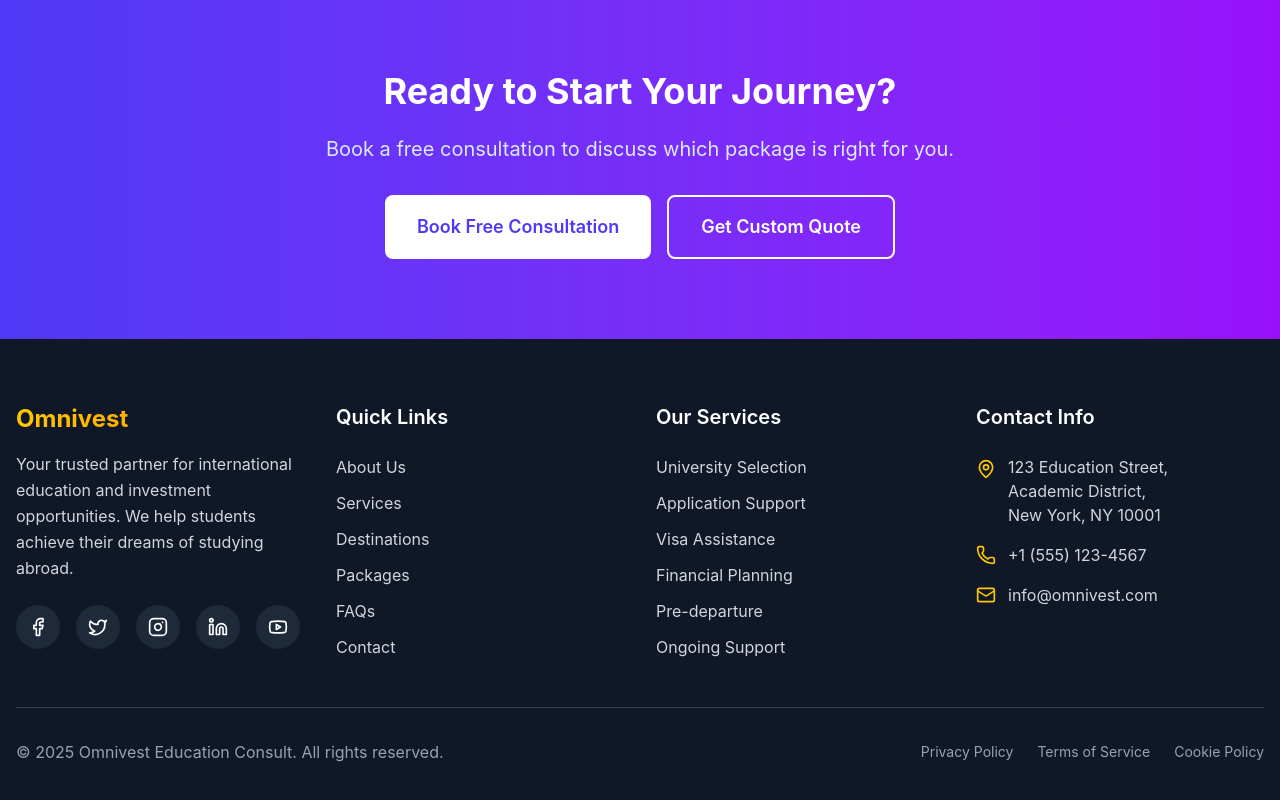
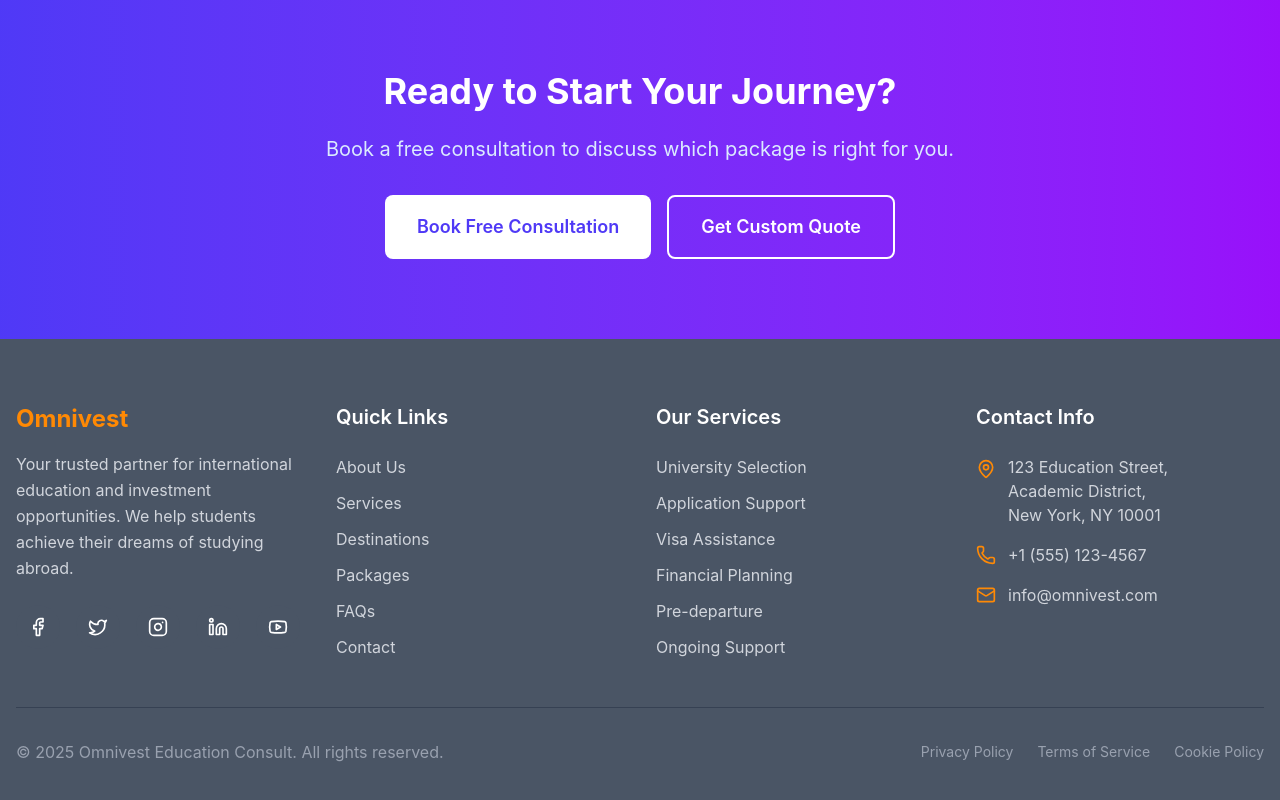
Before and after one commit to KwameGilbert/omnivest, a React (Vite) app: page /packages in a window 1280 px wide. Shown: the part 2922-3722 px from the top of the page. Built offline with nearby package versions, Linux system fonts and the light colour scheme.

Commit message:
fix: Update styling in various components for improved consistency; add overflow-x-hidden utility class

```diff
--- a/public/styles/output.css
+++ b/public/styles/output.css
@@ -766,6 +766,9 @@
   .overflow-x-auto {
     overflow-x: auto;
   }
+  .overflow-x-hidden {
+    overflow-x: hidden;
+  }
   .rounded-2xl {
     border-radius: var(--radius-2xl);
   }
@@ -1670,6 +1673,20 @@
       }
     }
   }
+  .hover\:bg-gray-600 {
+    &:hover {
+      @media (hover: hover) {
+        background-color: var(--color-gray-600);
+      }
+    }
+  }
+  .hover\:bg-gray-700 {
+    &:hover {
+      @media (hover: hover) {
+        background-color: var(--color-gray-700);
+      }
+    }
+  }
   .hover\:bg-harmony-dark\/10 {
     &:hover {
       @media (hover: hover) {
@@ -1694,6 +1711,13 @@
       }
     }
   }
+  .hover\:bg-orange-600 {
+    &:hover {
+      @media (hover: hover) {
+        background-color: var(--color-orange-600);
+      }
+    }
+  }
   .hover\:bg-white {
     &:hover {
       @media (hover: hover) {
@@ -1740,6 +1764,13 @@
     &:hover {
       @media (hover: hover) {
         color: var(--color-indigo-900);
+      }
+    }
+  }
+  .hover\:text-orange-400 {
+    &:hover {
+      @media (hover: hover) {
+        color: var(--color-orange-400);
       }
     }
   }
--- a/src/components/about/AboutHero.jsx
+++ b/src/components/about/AboutHero.jsx
@@ -3,7 +3,7 @@ import { motion } from 'framer-motion';
 
 const AboutHero = () => {
     return (
-        <section className="bg-gray-800 text-white py-20">
+        <section className="bg-gray-600 text-white py-20">
             <div className="container mx-auto px-4">
                 <motion.div
                     initial={{ opacity: 0, y: 50 }}
--- a/src/components/layout/Footer.jsx
+++ b/src/components/layout/Footer.jsx
@@ -30,7 +30,7 @@ const Footer = () => {
     ];
 
     return (
-        <footer className="bg-gray-900 text-white">
+        <footer className="bg-gray-600 text-white">
             <div className="container mx-auto px-4 py-16">
                 <div className="grid md:grid-cols-2 lg:grid-cols-4 gap-8">
                     {/* Company Info */}
@@ -40,7 +40,7 @@ const Footer = () => {
                         transition={{ duration: 0.6 }}
                         viewport={{ once: true }}
                     >
-                        <h3 className="text-2xl font-bold text-gradient bg-gradient-to-r from-yellow-400 to-orange-400 bg-clip-text text-transparent mb-4">
+                        <h3 className="text-2xl font-bold text-gradient bg-gradient-to-r from-orange-400 to-orange-400 bg-clip-text text-transparent mb-4">
                             Omnivest
                         </h3>
                         <p className="text-gray-300 mb-6 leading-relaxed">
@@ -56,7 +56,7 @@ const Footer = () => {
                                     href={social.href}
                                     whileHover={{ scale: 1.1, y: -2 }}
                                     whileTap={{ scale: 0.95 }}
-                                    className="bg-gray-800 p-3 rounded-full hover:bg-indigo-600 transition-colors"
+                                    className="bg-gray-600 p-3 rounded-full hover:bg-orange-600 transition-colors"
                                     aria-label={social.label}
                                 >
                                     {social.icon}
@@ -79,7 +79,7 @@ const Footer = () => {
                                     <motion.a
                                         href={link.href}
                                         whileHover={{ x: 5 }}
-                                        className="text-gray-300 hover:text-yellow-400 transition-colors"
+                                        className="text-gray-300 hover:text-orange-400 transition-colors"
                                     >
                                         {link.name}
                                     </motion.a>
@@ -102,7 +102,7 @@ const Footer = () => {
                                     <motion.a
                                         href={service.href}
                                         whileHover={{ x: 5 }}
-                                        className="text-gray-300 hover:text-yellow-400 transition-colors"
+                                        className="text-gray-300 hover:text-orange-400 transition-colors"
                                     >
                                         {service.name}
                                     </motion.a>
@@ -121,7 +121,7 @@ const Footer = () => {
                         <h4 className="text-xl font-semibold mb-6">Contact Info</h4>
                         <div className="space-y-4">
                             <div className="flex items-start space-x-3">
-                                <MapPin className="w-5 h-5 text-yellow-400 mt-1 flex-shrink-0" />
+                                <MapPin className="w-5 h-5 text-orange-400 mt-1 flex-shrink-0" />
                                 <div>
                                     <p className="text-gray-300">
                                         123 Education Street,<br />
@@ -132,15 +132,15 @@ const Footer = () => {
                             </div>
 
                             <div className="flex items-center space-x-3">
-                                <Phone className="w-5 h-5 text-yellow-400" />
-                                <a href="tel:+15551234567" className="text-gray-300 hover:text-yellow-400 transition-colors">
+                                <Phone className="w-5 h-5 text-orange-400" />
+                                <a href="tel:+15551234567" className="text-gray-300 hover:text-orange-400 transition-colors">
                                     +1 (555) 123-4567
                                 </a>
                             </div>
 
                             <div className="flex items-center space-x-3">
-                                <Mail className="w-5 h-5 text-yellow-400" />
-                                <a href="mailto:info@omnivest.com" className="text-gray-300 hover:text-yellow-400 transition-colors">
+                                <Mail className="w-5 h-5 text-orange-400" />
+                                <a href="mailto:info@omnivest.com" className="text-gray-300 hover:text-orange-400 transition-colors">
                                     info@omnivest.com
                                 </a>
                             </div>
@@ -164,21 +164,21 @@ const Footer = () => {
                         <motion.a
                             href="/privacy"
                             whileHover={{ y: -2 }}
-                            className="text-gray-400 hover:text-yellow-400 transition-colors"
+                            className="text-gray-400 hover:text-orange-400 transition-colors"
                         >
                             Privacy Policy
                         </motion.a>
                         <motion.a
                             href="/terms"
                             whileHover={{ y: -2 }}
-                            className="text-gray-400 hover:text-yellow-400 transition-colors"
+                            className="text-gray-400 hover:text-orange-400 transition-colors"
                         >
                             Terms of Service
                         </motion.a>
                         <motion.a
                             href="/cookies"
                             whileHover={{ y: -2 }}
-                            className="text-gray-400 hover:text-yellow-400 transition-colors"
+                            className="text-gray-400 hover:text-orange-400 transition-colors"
                         >
                             Cookie Policy
                         </motion.a>
--- a/src/components/layout/Navbar.jsx
+++ b/src/components/layout/Navbar.jsx
@@ -74,7 +74,7 @@ const Navbar = () => {
                 whileHover={{ scale: 1.05 }}
                 whileTap={{ scale: 0.95 }}
                 // CTA button uses accent yellow, text is light for contrast
-                className="bg-orange-500 text-white px-5 py-2 rounded-lg font-semibold hover:bg-gray transition-all duration-300 border border-orange-600 shadow-sm"
+                className="bg-orange-500 text-white px-5 py-2 rounded-lg font-semibold hover:bg-gray-600 transition-all duration-300 border border-orange-600 shadow-sm"
               >
                 Get Started
               </motion.button>
@@ -133,7 +133,7 @@ const Navbar = () => {
                 <button
                   onClick={() => setIsMenuOpen(false)}
                   // Mobile CTA button matches desktop
-                  className="w-full bg-[#f59e0b<span></span>] text-[#f3f4f6] py-3 px-4 rounded-lg font-semibold hover:bg-[#111827] transition-all duration-300 border border-[#f59e0b]"
+                  className="w-full bg-[#f59e0b] text-[#f3f4f6] py-3 px-4 rounded-lg font-semibold hover:bg-[#111827] transition-all duration-300 border border-[#f59e0b]"
                 >
                   Get Started
                 </button>
--- a/src/components/ui/MainLayout.jsx
+++ b/src/components/ui/MainLayout.jsx
@@ -6,7 +6,7 @@ import Footer from '../layout/Footer';
 
 const MainLayout = ({ children }) => {
     return (
-        <div className="flex flex-col min-h-screen bg-white text-gray-800">
+        <div className="flex flex-col min-h-screen bg-white text-gray-800 overflow-x-hidden">
             <Navbar />
             <main className="flex-grow">
                 {children}
--- a/src/pages/homepage/Homepage.jsx
+++ b/src/pages/homepage/Homepage.jsx
@@ -1,4 +1,3 @@
-import React from 'react';
 import HeroBanner from './../../components/homepage/HeroBanner';
 import BriefAbout from './../../components/homepage/BriefAbout';
 import WhyStudyAbroad from './../../components/homepage/WhyStudyAbroad';
```
Also changed, not shown: src/components/about/VisionMission.jsx (line endings or trailing spaces).
